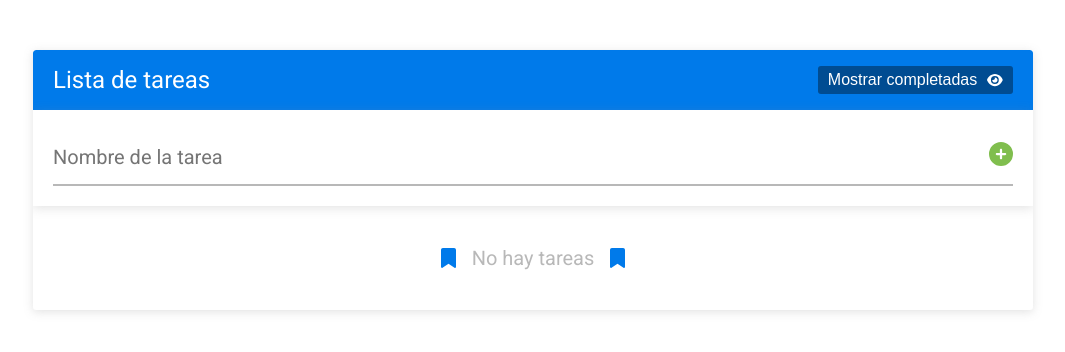
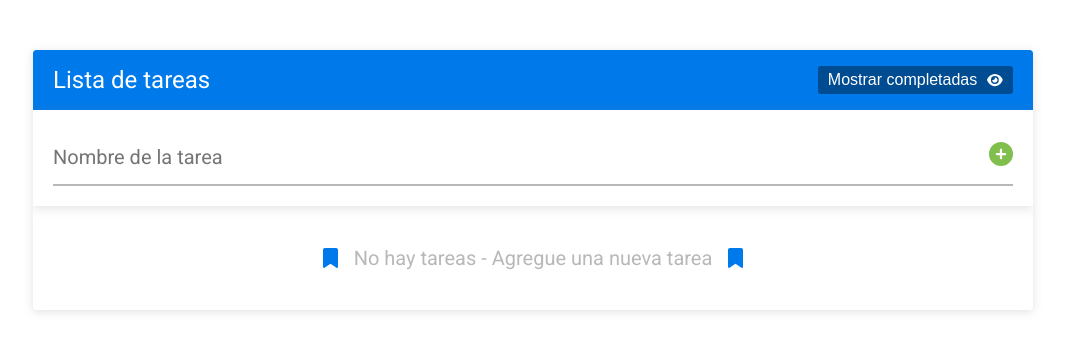
Before and after one commit to clasesucatmarlon/task-app, a React (Create React App) app: page / in a window 1280 px wide. Shown: the top 352 px of the page, without its empty margins (107-1172 px from the left). Built offline with nearby package versions, Linux system fonts and the light colour scheme.

Commit message:
Changed message for Nothing tasks

```diff
--- a/src/components/listTareas/ListTareas.jsx
+++ b/src/components/listTareas/ListTareas.jsx
@@ -82,7 +82,7 @@ const ListTareas = ({ tareas, setTareas, showTasks }) => {
 						icon={faBookmark}
 						className='lista-tareas__icono-task'
 					/>
-					No hay tareas
+					No hay tareas - Agregue una nueva tarea
 					<FontAwesomeIcon
 						icon={faBookmark}
 						className='lista-tareas__icono-task'
```
